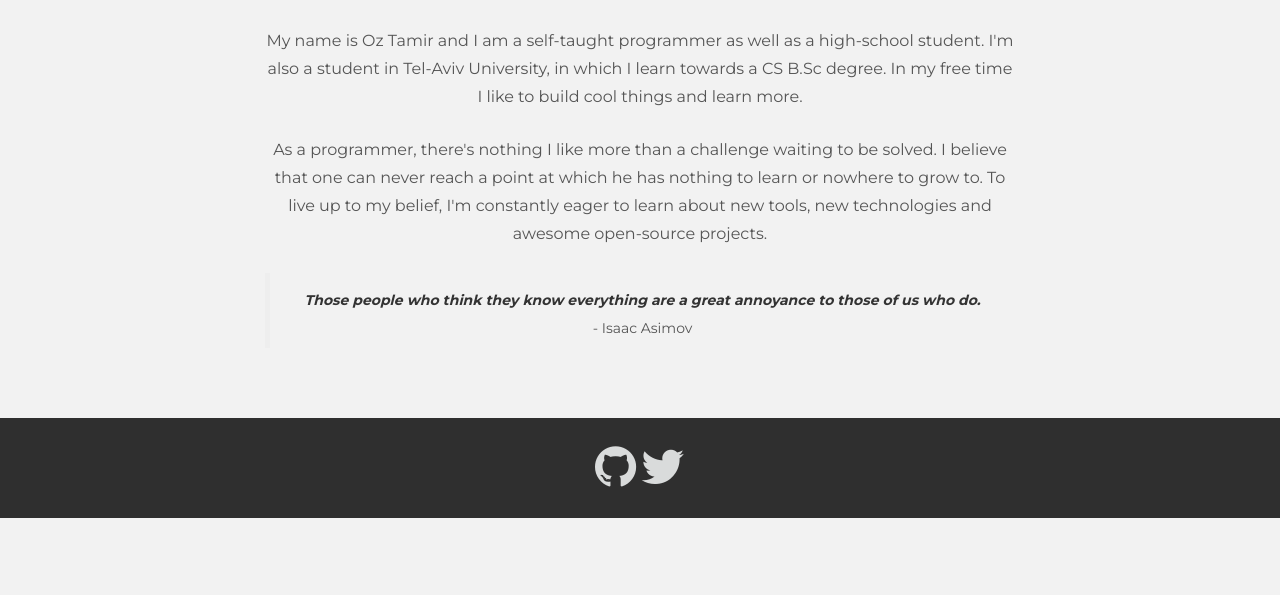
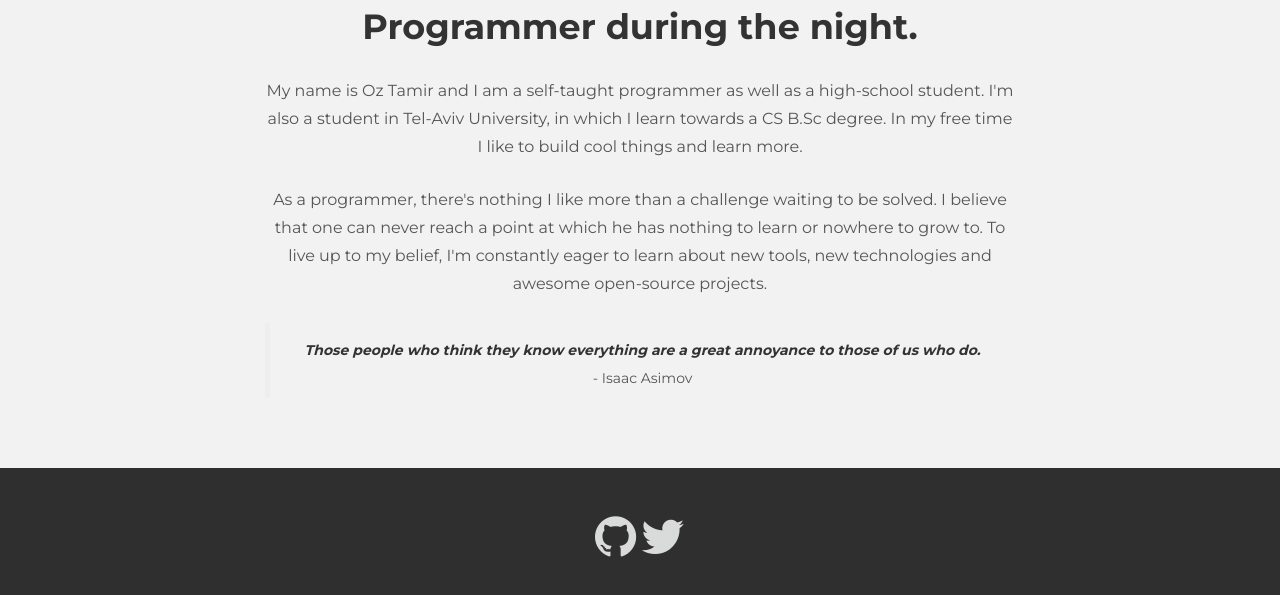
Before and after one commit to OzTamir/OzTamir.com, a plain HTML site: page index.html in a window 1280 px wide. Shown: the part 489-1084 px from the top of the page. Before the commit the page ends 1007 px from the top, so only its background shows below. Drawn offline with nearby package versions, Linux system fonts and the light colour scheme.

Commit message:
Another fix...

```diff
--- a/assets/css/main.css
+++ b/assets/css/main.css
@@ -1,7 +1,8 @@
 @import url(http://fonts.googleapis.com/css?family=Montserrat:400,700);
 
 #about {
-	padding-bottom: 50px;
+	   padding-top: 50px;
+    padding-bottom: 50px;
 }
 
 body {
@@ -111,6 +112,8 @@ a:after {
 
 #footer {
 	background-color: #2f2f2f;
+    padding-top: 20px;
+    padding-bottom: 20px;
 }
 
 #footer p {
--- a/index.html
+++ b/index.html
@@ -79,13 +79,12 @@
 				</div><!-- /row -->
 		    </div> <!-- /container -->
 		</div>
-
+	</div>
 		<!-- +++++ Footer Section +++++ -->
-		<div class="row-fluid">
-			<footer id="footer">
-				<div class="container text-center">
+	<div id="footer">
+		<div class="container">
 			<div class="row">
-						<div class="col-lg-12 bottom-nav">
+				<div class="col-lg-12 text-center">
 					<p></p>
 					<p>
 			            <a href="https://github.com/OzTamir" id="github"><i class="fa fa-github fa-3x" id="github_icon"></i></a>
@@ -94,10 +93,9 @@
 				</div><!-- /col-lg-4 -->
 			</div>
 		</div>
-			</footer>
 	</div>
 
-	</div>
+
 
     <!-- Bootstrap core JavaScript
     ================================================== -->
@@ -107,6 +105,7 @@
     <script type="text/javascript">
 		$('#github').click(function(){
 		  $('#content').addClass('animated fadeOut').end();
+		  $('#footer').addClass('animated fadeOut').end();
 		  $('#twitter_icon').addClass('animated fadeOut').end();
 		  move('#github_icon')
 		  .scale(100)
@@ -115,6 +114,7 @@
 		});
 		$('#twitter').click(function(){
 		  $('#content').addClass('animated fadeOut').end();
+		  $('#footer').addClass('animated fadeOut').end();
 		  $('#github_icon').addClass('animated fadeOut').end();
 		  move('#twitter_icon')
 		  .scale(100)
```
Lines whose indentation alone changed are shown as unchanged.
